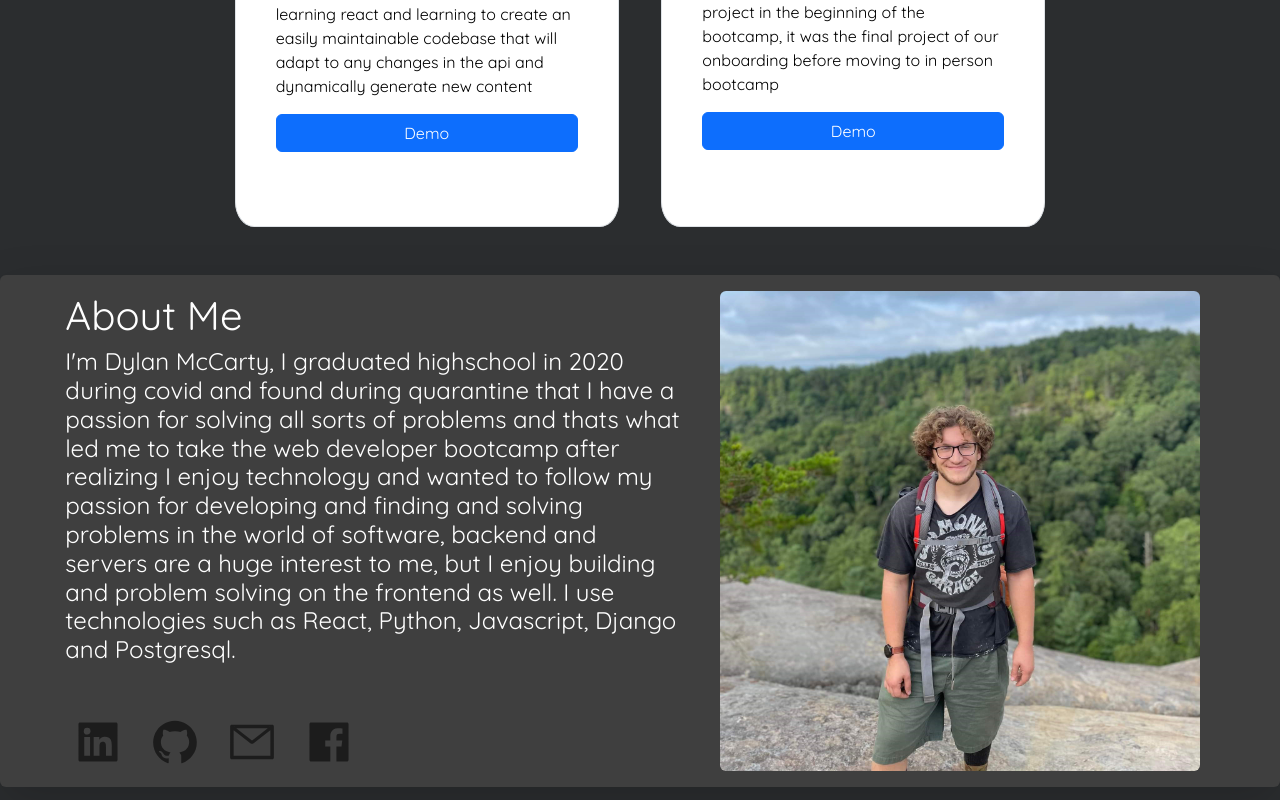
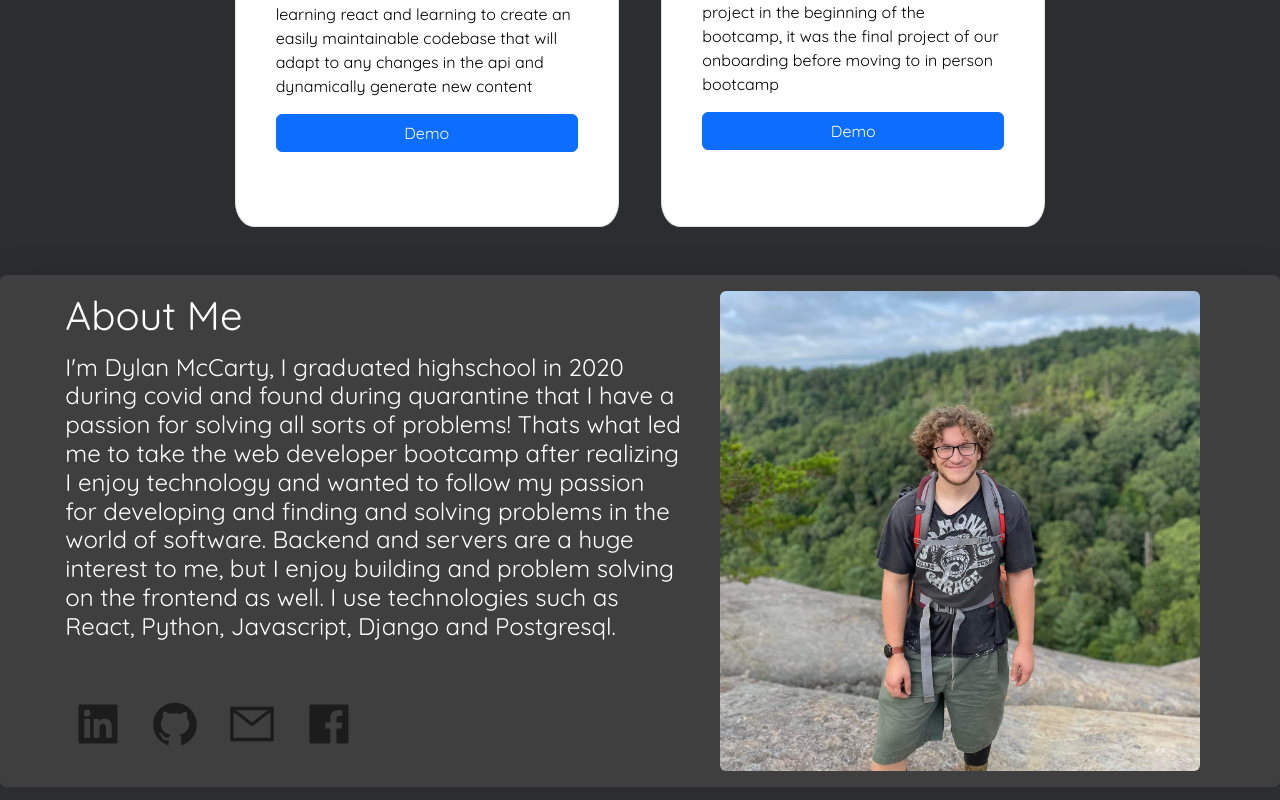
Before and after one commit to DylanMcCarty/dylanmccarty.github.io, a React (Create React App) app in the folder react-blog/: page / in a window 1280 px wide. Shown: the part 1809-2609 px from the top of the page. Built offline with nearby package versions, Linux system fonts and the light colour scheme.

Commit message:
Update AboutMe.js

```diff
--- a/react-blog/src/AboutMe.js
+++ b/react-blog/src/AboutMe.js
@@ -25,10 +25,10 @@ export default function AboutMe() {
                 <p id="aboutmetext" className="h4">
                   I'm Dylan McCarty, I graduated highschool in 2020 during covid
                   and found during quarantine that I have a passion for solving
-                  all sorts of problems and thats what led me to take the web
+                  all sorts of problems! Thats what led me to take the web
                   developer bootcamp after realizing I enjoy technology and
                   wanted to follow my passion for developing and finding and
-                  solving problems in the world of software, backend and servers
+                  solving problems in the world of software. Backend and servers
                   are a huge interest to me, but I enjoy building and problem
                   solving on the frontend as well. I use technologies such as
                   React, Python, Javascript, Django and Postgresql.
```
